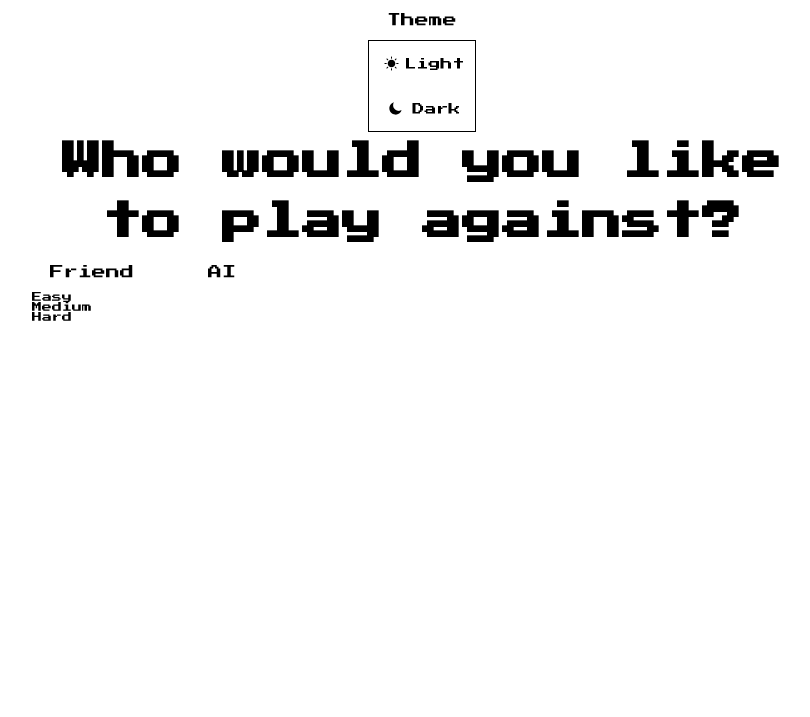
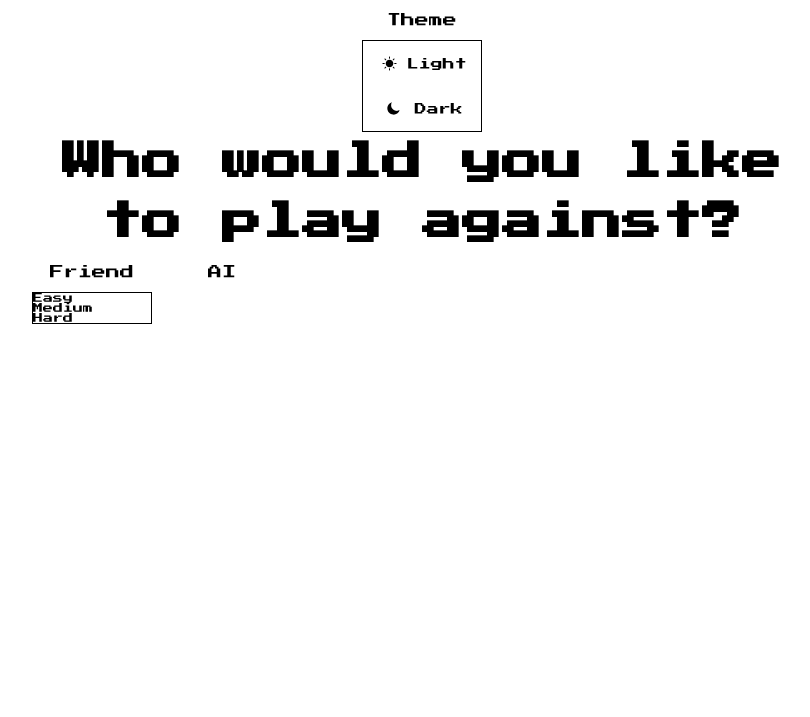
Before and after one commit to keanedalisay/tic-tac-toe-TOP, a plain HTML site: page index.html in a window 1280 px wide. Shown: the top 717 px of the page, without its empty margins (218-1028 px from the left). Drawn offline with Linux system fonts and the light colour scheme; files whose address does not match are found by name.

Commit message:
Add style to class dropdown, remove style of theme dropdown

```diff
--- a/styles/style.css
+++ b/styles/style.css
@@ -34,6 +34,10 @@ footer{
     border-radius: .5rem;
     font-size: clamp(1.2rem, 2vw, 1.4rem);
 }
+.dropdown{
+    width: clamp(10rem, 20vw, 12rem);
+    border: .1rem solid var(--main-black);
+}
 
 #theme-frame{
     display: flex;
@@ -44,9 +48,6 @@ footer{
 #theme-button:hover{
     background: var(--main-black);
     color: var(--main-white);
-}
-#theme-dropdown{
-    border: .1rem solid var(--main-black);
 }
 #theme-dropdown > li{
     padding: 1rem;
```
